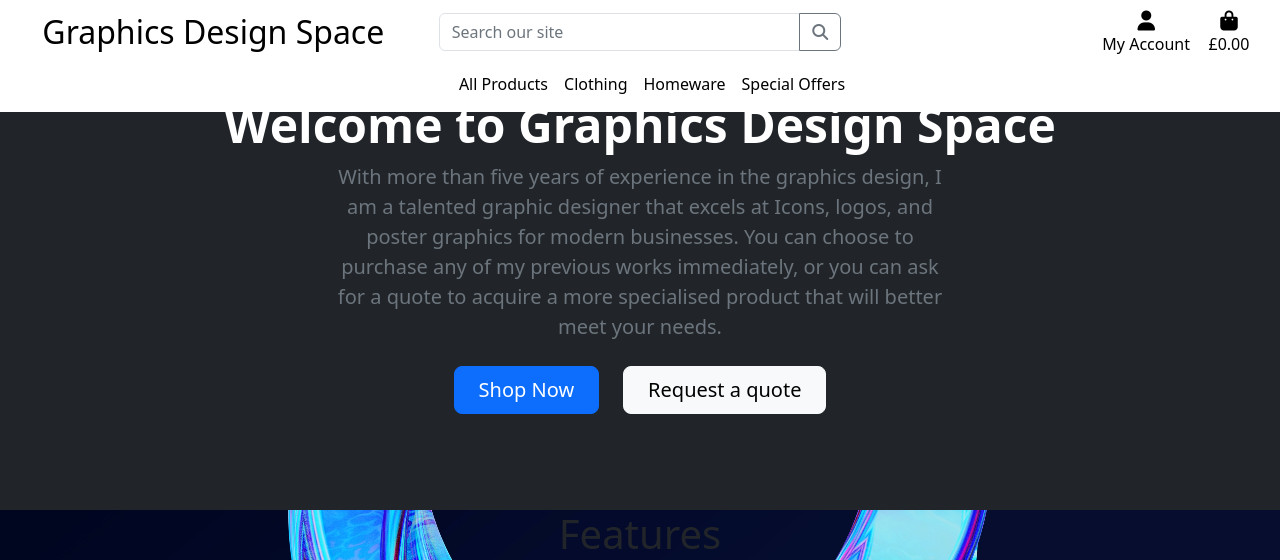
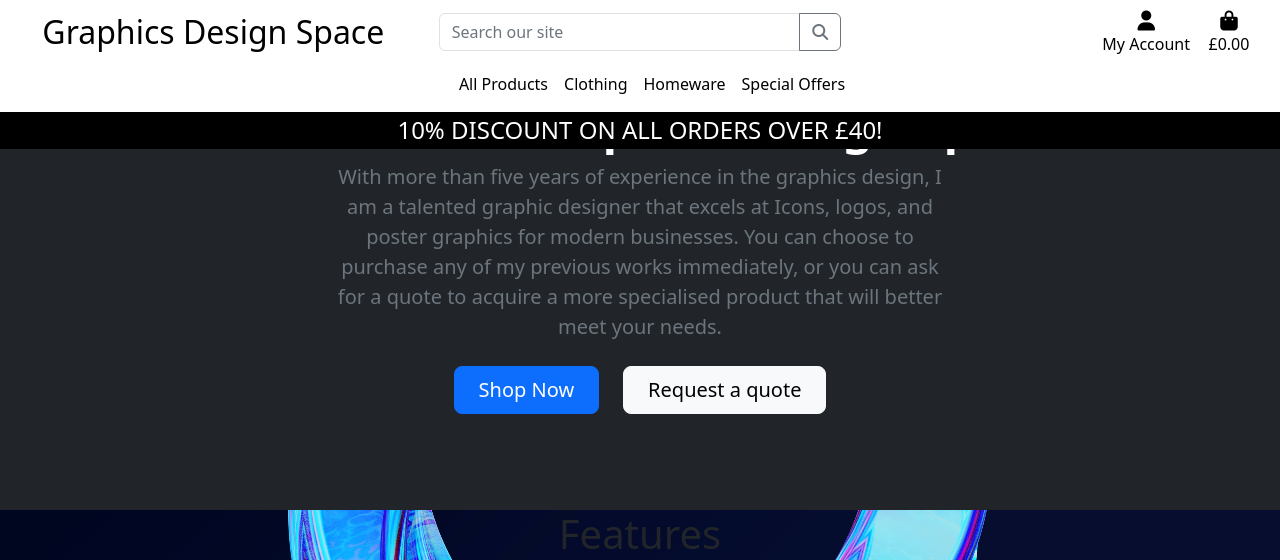
Before and after one commit to Awoyalejohn/GDS, a Django app: page / in a window 1280 px wide. Shown: the top 560 px of the page. Run offline with Django 4.2, Linux system fonts and the light colour scheme; some libraries are stand-ins or nearby versions.

Commit message:
Add discounts banner below nav in base template

```diff
--- a/templates/base.html
+++ b/templates/base.html
@@ -91,6 +91,13 @@
 
     </div><!-- end/ white backgrond div -->
 
+    <!-- Discounts banner -->
+    <div id="discounts-banner" class="row text-center">
+      <div class="col bg-black text-white">
+        <h4 class="logo-font my-1">10% DISCOUNT ON ALL ORDERS OVER £40!</h4>
+      </div>
+    </div>
+
   </header>
 
 
```
